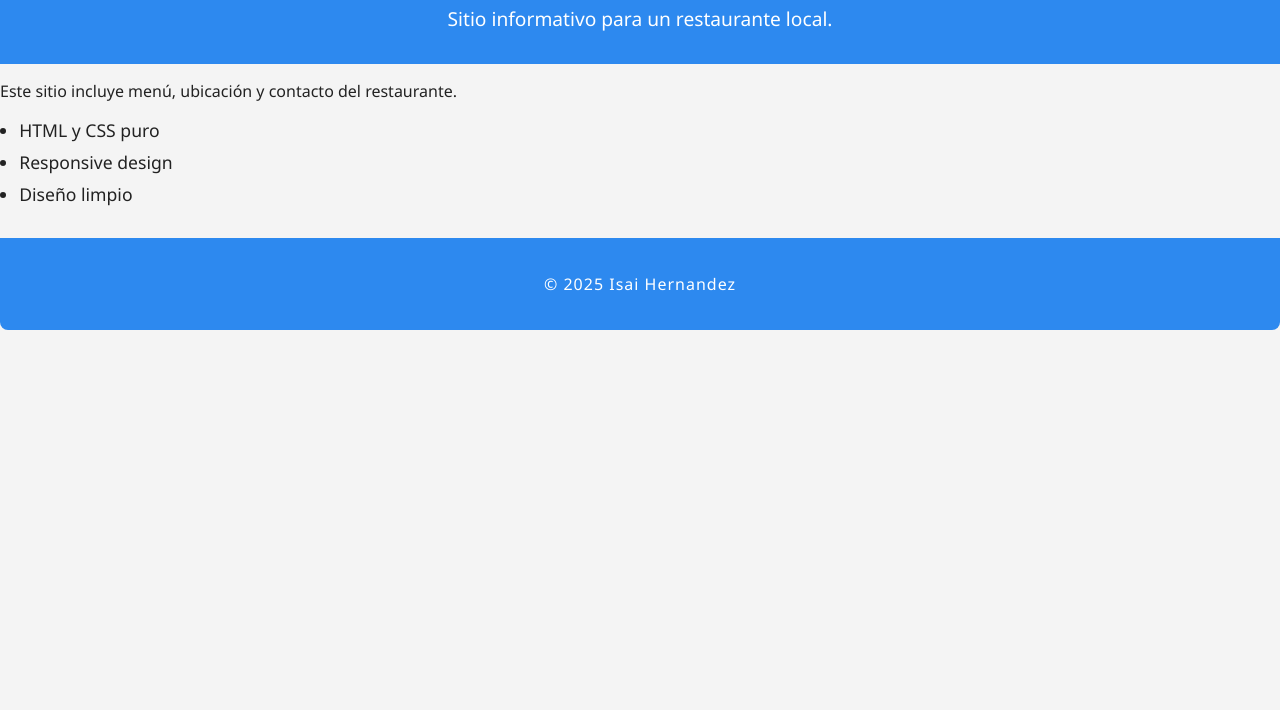
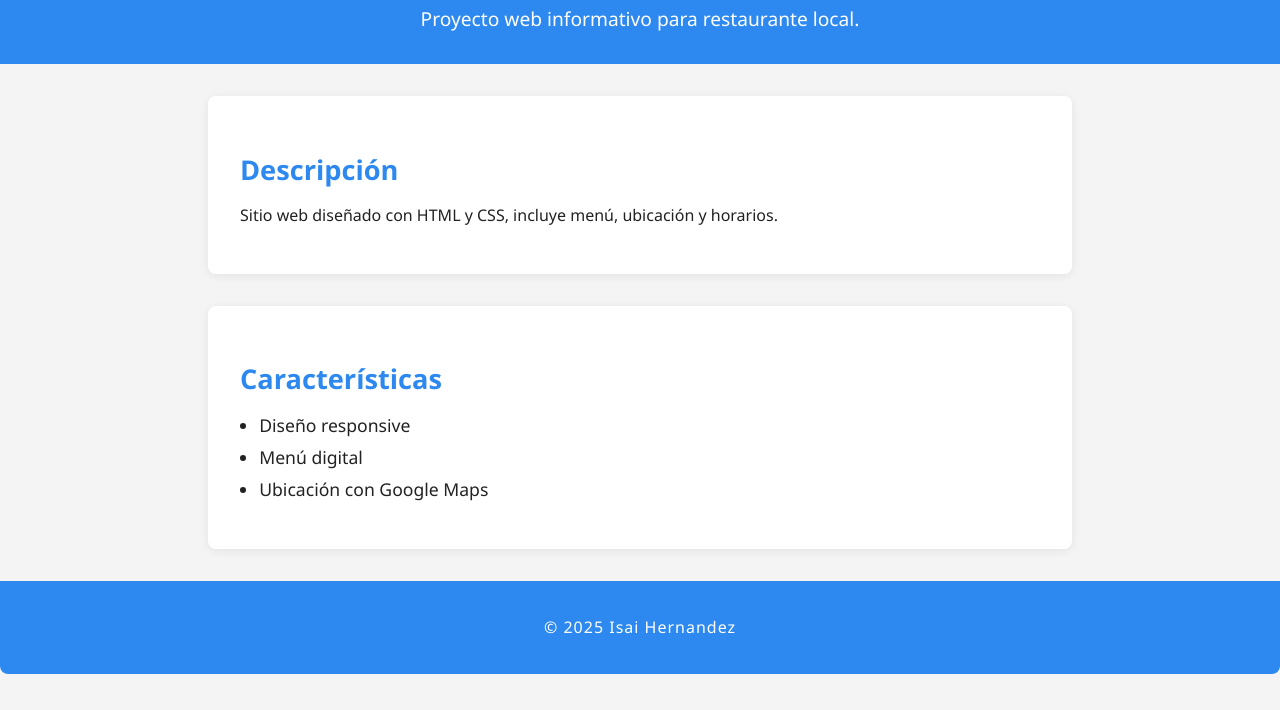
Before and after one commit to Izayiir/mi-portafolio, a plain HTML site: page proyectos/restaurante.html in a window 1280 px wide. Shown: the part 90-800 px from the top of the page. Drawn offline with Linux system fonts and the light colour scheme.

Commit message:
Update restaurante.html

```diff
--- a/proyectos/restaurante.html
+++ b/proyectos/restaurante.html
@@ -1,25 +1,30 @@
 <!DOCTYPE html>
 <html lang="es">
 <head>
-  <meta charset="UTF-8" />
-  <meta name="viewport" content="width=device-width, initial-scale=1.0" />
+  <meta charset="UTF-8">
+  <meta name="viewport" content="width=device-width, initial-scale=1.0">
   <title>Restaurante El Sabor</title>
-  <link rel="stylesheet" href="../style.css" />
+  <link rel="stylesheet" href="../style.css">
 </head>
 <body>
   <header>
     <h1>Restaurante El Sabor</h1>
-    <p>Sitio informativo para un restaurante local.</p>
+    <p>Proyecto web informativo para restaurante local.</p>
   </header>
 
-  <main>
-    <p>Este sitio incluye menú, ubicación y contacto del restaurante.</p>
+  <section>
+    <h2>Descripción</h2>
+    <p>Sitio web diseñado con HTML y CSS, incluye menú, ubicación y horarios.</p>
+  </section>
+
+  <section>
+    <h2>Características</h2>
     <ul>
-      <li>HTML y CSS puro</li>
-      <li>Responsive design</li>
-      <li>Diseño limpio</li>
+      <li>Diseño responsive</li>
+      <li>Menú digital</li>
+      <li>Ubicación con Google Maps</li>
     </ul>
-  </main>
+  </section>
 
   <footer>
     <p>© 2025 Isai Hernandez</p>
```
